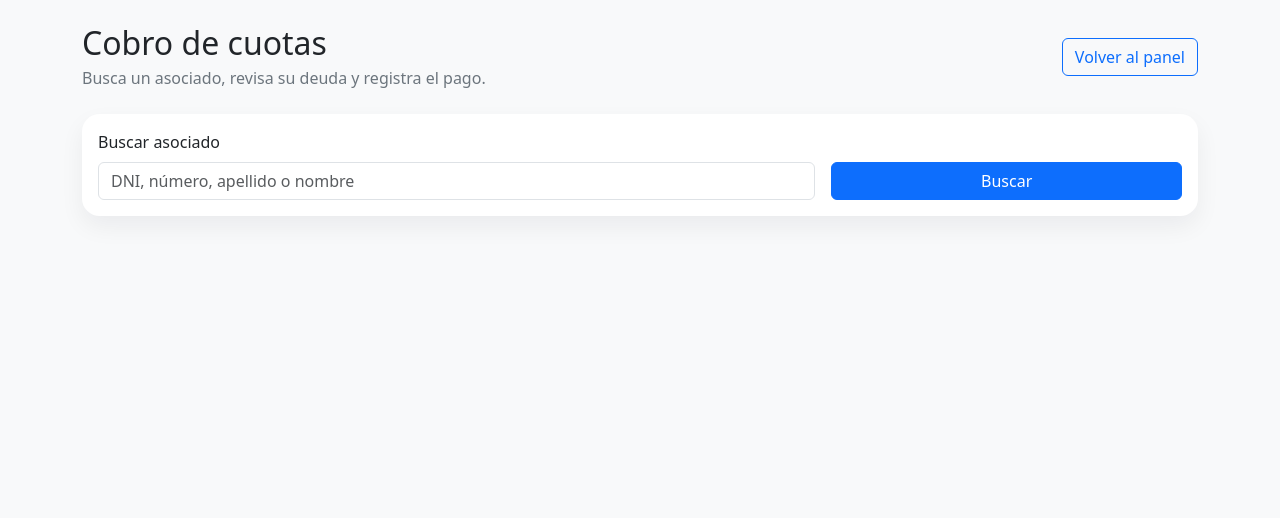
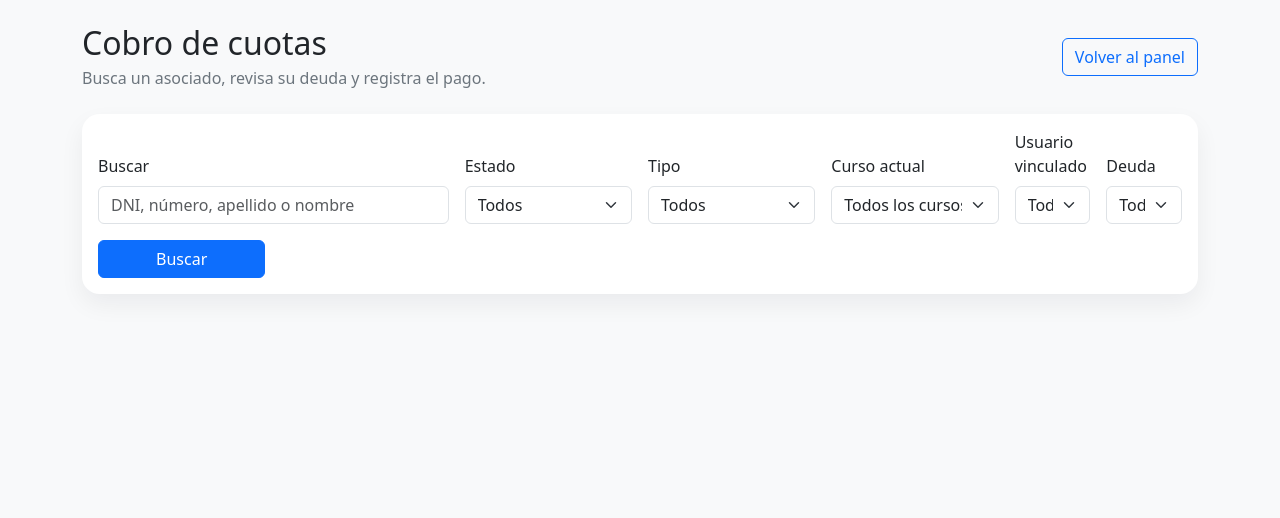
Before and after one commit to CET-3/uni2, a Django app: page /gestion/cobros/ in a window 1280 px wide. Shown: the part 56-574 px from the top of the page. Run offline with Django 5.2, Linux system fonts and the light colour scheme; the visitor is signed in with stand-in values (Sample User, id 1); data that the repository does not hold is empty.

Commit message:
Lleva filtros a cobros

```diff
--- a/gestion/views.py
+++ b/gestion/views.py
@@ -16,7 +16,7 @@ from asociados.importers import (
     import_padron_preview,
 )
 from asociados.models import Asociado
-from asociados.selectors import filter_asociados, get_asociados_for_export, search_asociados
+from asociados.selectors import filter_asociados, get_asociados_for_export
 from cuotas.importers import (
     CUOTAS_HISTORICAS_SESSION_KEY,
     CuotasHistoricasPreview,
@@ -371,15 +371,30 @@ class GestionCobrosView(GestionPermissionRequiredMixin, TemplateView):
 
     def get_context_data(self, **kwargs):
         context = super().get_context_data(**kwargs)
-        query = self.request.GET.get("q", "").strip()
+        form = FiltroAsociadosForm(self.request.GET or None)
+        if form.is_valid():
+            filters = {
+                "query": form.cleaned_data["q"],
+                "estado": form.cleaned_data["estado"],
+                "tipo": form.cleaned_data["tipo"],
+                "curso_id": form.cleaned_data["curso_actual"].id if form.cleaned_data["curso_actual"] else None,
+                "usuario": form.cleaned_data["usuario"],
+                "deuda": form.cleaned_data["deuda"],
+            }
+            search_results = filter_asociados(**filters)[:10]
+        else:
+            search_results = []
         selected_asociado = getattr(self.request, "_selected_asociado", None)
         if selected_asociado is None:
             asociado_id = self.request.GET.get("asociado")
             if asociado_id:
                 selected_asociado = Asociado.objects.filter(id=asociado_id).select_related("curso_actual", "usuario").first()
 
-        context["query"] = query
-        context["search_results"] = search_asociados(query)[:10] if query else []
+        query_params = self.request.GET.copy()
+        query_params.pop("asociado", None)
+        context["form"] = form
+        context["search_results"] = search_results
+        context["filtros_querystring"] = query_params.urlencode()
         context["selected_asociado"] = selected_asociado
         context["cobro_form"] = getattr(
             self.request,
--- a/templates/gestion/cobrar_cuotas.html
+++ b/templates/gestion/cobrar_cuotas.html
@@ -14,11 +14,31 @@
 <div class="card surface-card mb-4">
     <div class="card-body">
         <form method="get" class="row g-3 align-items-end">
-            <div class="col-lg-8">
-                <label class="form-label" for="id_q">Buscar asociado</label>
-                <input id="id_q" class="form-control" type="text" name="q" value="{{ query }}" placeholder="DNI, número, apellido o nombre">
+            <div class="col-lg-4">
+                <label class="form-label" for="{{ form.q.id_for_label }}">{{ form.q.label }}</label>
+                {{ form.q }}
             </div>
-            <div class="col-lg-4">
+            <div class="col-lg-2">
+                <label class="form-label" for="{{ form.estado.id_for_label }}">{{ form.estado.label }}</label>
+                {{ form.estado }}
+            </div>
+            <div class="col-lg-2">
+                <label class="form-label" for="{{ form.tipo.id_for_label }}">{{ form.tipo.label }}</label>
+                {{ form.tipo }}
+            </div>
+            <div class="col-lg-2">
+                <label class="form-label" for="{{ form.curso_actual.id_for_label }}">{{ form.curso_actual.label }}</label>
+                {{ form.curso_actual }}
+            </div>
+            <div class="col-lg-1">
+                <label class="form-label" for="{{ form.usuario.id_for_label }}">{{ form.usuario.label }}</label>
+                {{ form.usuario }}
+            </div>
+            <div class="col-lg-1">
+                <label class="form-label" for="{{ form.deuda.id_for_label }}">{{ form.deuda.label }}</label>
+                {{ form.deuda }}
+            </div>
+            <div class="col-lg-2">
                 <button class="btn btn-primary w-100" type="submit">Buscar</button>
             </div>
         </form>
@@ -48,7 +68,7 @@
                                 <td>{{ asociado.curso_actual|default:"-" }}</td>
                                 <td>{{ asociado.get_estado_display }}</td>
                                 <td class="text-lg-end">
-                                    <a class="btn btn-outline-primary btn-sm" href="{% url 'gestion:cobros' %}?asociado={{ asociado.id }}">Seleccionar</a>
+                                    <a class="btn btn-outline-primary btn-sm" href="{% url 'gestion:cobros' %}?asociado={{ asociado.id }}{% if filtros_querystring %}&{{ filtros_querystring }}{% endif %}">Seleccionar</a>
                                 </td>
                             </tr>
                         {% endfor %}
@@ -57,7 +77,7 @@
             </div>
         </div>
     </div>
-{% elif query %}
+{% elif form.is_bound %}
     <div class="alert alert-warning">No se encontraron asociados para la búsqueda ingresada.</div>
 {% endif %}
 
```
Also changed, not shown: gestion/tests/test_views.py (+5 -2 lines).
